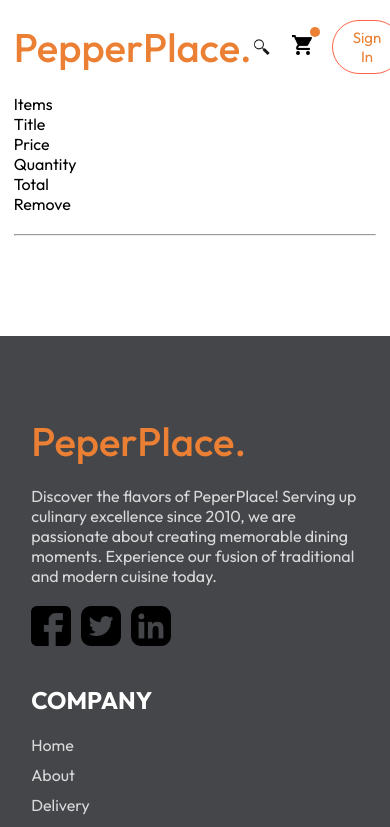
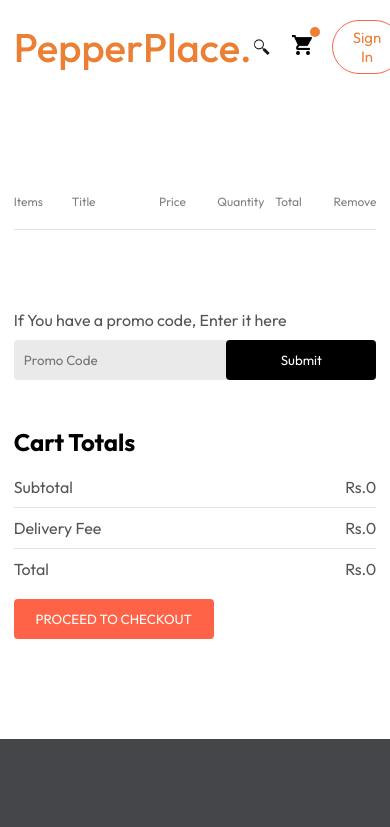
Before and after one commit to udarasahan/food-delivery-frontend, a React (Vite) app: page /cart in a window 390 px wide. Shown: the top 827 px of the page. Built offline with nearby package versions, Linux system fonts and the light colour scheme.

Commit message:
frontend finished

```diff
--- a/src/Components/Header/Header.jsx
+++ b/src/Components/Header/Header.jsx
@@ -6,10 +6,10 @@ const Header = () => {
         <div className='header-content'>
             <h2>Order Your favourite food here</h2>
             <p>Discover a world of culinary delights at PeperPlace. We are dedicated to delivering delicious dishes straight to your doorstep. Our curated menu features a diverse range of mouthwatering options crafted by skilled chefs. From gourmet classics to innovative creations, there is something to satisfy every craving. With easy ordering and swift delivery, treat yourself to a hassle-free dining experience that delights with every bite!</p>
-            <button>View Menu</button>
+            <a href='#food_display'><button>View Menu</button> </a>
         </div>
     </div>
   )
 }
 
-export default Header
+export default Header;
--- a/src/Components/Navbar/Navbar.css
+++ b/src/Components/Navbar/Navbar.css
@@ -11,16 +11,22 @@
     font-weight: 500;
 }
 
+.logo:hover {
+    transform: scale(1.05);
+}
+
 .navbar-menu {
     display: flex;
     list-style: none;
     gap: 30px;
     color: black;
     font-size: 18px;
+
 }
 
 .search_icon {
     max-width: 40px;
+    cursor: pointer;
 }
 
 .bucket {
@@ -59,6 +65,7 @@
 
 .navbar-search-icon {
     position: relative;
+    cursor: pointer;
 }
 
 .navbar-search-icon .dot {
--- a/src/Components/Navbar/Navbar.jsx
+++ b/src/Components/Navbar/Navbar.jsx
@@ -2,13 +2,14 @@ import { useState } from 'react';
 import { assets } from '../../assets/assets';
 import './Navbar.css';
 import PropTypes from 'prop-types';
+import { Link } from 'react-router-dom';
 
 const Navbar = ({ setShowLogin }) => {
   const [menu, setMenu] = useState("home");
 
   return (
     <div className='Navbar'>
-      <p className='logo'>PepperPlace.</p>
+      <Link to='/'><p className='logo'>PepperPlace.</p></Link>
       <ul className="navbar-menu">
         <li onClick={() => setMenu("home")} className={menu === "home" ? "active" : ""}>Home</li>
         <a href='#explore-menu' onClick={() => setMenu("menu")} className={menu === "menu" ? "active" : ""}>Menu</a>
@@ -18,7 +19,7 @@ const Navbar = ({ setShowLogin }) => {
       <div className="navbar-right">
         <img src={assets.search_icon} alt='search_icon' className='search_icon' />
         <div className='navbar-search-icon'>
-          <img src={assets.bucket} alt='bucket' className='bucket' />
+          <Link to='/cart'><img src={assets.bucket} alt='bucket' className='bucket' /></Link>
           <div className='dot'></div>
         </div>
         <button onClick={() => setShowLogin(true)}>Sign In</button>
--- a/src/Context/StoreContext.jsx
+++ b/src/Context/StoreContext.jsx
@@ -8,15 +8,29 @@ const StoreContextProvider = (props) => {
     const [cartItems, setCartItems] = useState({});
 
     const addToCart = (itemID) => {
-        if (!cartItems[itemID]) {
-            setCartItems((prev) => ({ ...prev, [itemID]: 1 }));
-        } else {
-            setCartItems((prev) => ({ ...prev, [itemID]: prev[itemID] + 1 }));
-        }
+        setCartItems((prev) => {
+            const newCount = (prev[itemID] || 0) + 1;
+            return { ...prev, [itemID]: newCount };
+        });
     };
 
     const removeFromCart = (itemID) => {
-        setCartItems((prev) => ({ ...prev, [itemID]: prev[itemID] - 1 }));
+        setCartItems((prev) => {
+            const newCount = (prev[itemID] || 1) - 1;
+            const updatedCart = { ...prev, [itemID]: newCount > 0 ? newCount : 0 };
+            return updatedCart;
+        });
+    };
+
+    const getTotalCartAmount = () => {
+        let totalAmount = 0;
+        for (const item in cartItems) {
+            if (cartItems[item] > 0) {
+                let itemInfo = food_list.find((product) => product.id === item);
+            totalAmount += itemInfo.price * cartItems[item];
+            }
+        }
+        return totalAmount;
     };
 
     useEffect(() => {
@@ -29,6 +43,7 @@ const StoreContextProvider = (props) => {
         setCartItems,
         addToCart,
         removeFromCart,
+        getTotalCartAmount,
     };
 
     return (
--- a/src/Pages/Cart/Cart.css
+++ b/src/Pages/Cart/Cart.css
@@ -0,0 +1,112 @@
+.cart {
+    margin-top: 100px;
+}
+
+.cart-items-title {
+    display: grid;
+    grid-template-columns: 1fr 1.5fr 1fr 1fr 1fr 0.5fr;
+    align-items: center;
+    color: grey;
+    font-size: max(1vw,12px);
+}
+
+.cart-items-item {
+    margin: 10px 0px;
+    color: black;
+}
+
+.cart-items-item img {
+    width: 50px;
+}
+
+.cart hr {
+    height: 1px;
+    background-color: #e2e2e2;
+    border: none;
+}
+
+.remove-icon {
+    cursor: pointer;
+}
+
+.remove-icon:hover {
+    color: red;
+    font-weight: 1000;
+}
+
+.cart-bottom {
+    margin-top: 80px;
+    display: flex;
+    justify-content: space-between;
+    gap: max(12vw,20px);
+}
+
+.cart-total {
+    flex: 1;
+    display: flex;
+    flex-direction: column;
+    gap: 20px;
+}
+
+.cart-total-details {
+    display: flex;
+    justify-content: space-between;
+    color: #555;
+}
+
+.cart-total hr {
+    margin: 10px 0px;
+}
+
+.cart-total button {
+    border: none;
+    color: white;
+    background-color: tomato;
+    width: max(15vw,200px);
+    padding: 12px 0px;
+    border-radius: 4px;
+    cursor: pointer;
+}
+
+.cart-promocode {
+    flex: 1;
+}
+
+.cart-promocode p {
+    color: #555;
+}
+
+.cart-promocode-input {
+    margin-top: 10px;
+    display: flex;
+    justify-content: space-between;
+    align-items: center;
+    background-color: #eaeaea;
+    border-radius: 4px;
+}
+
+.cart-promocode-input input {
+    background: transparent;
+    border: none;
+    outline: none;
+    padding-left: 10px;
+}
+
+.cart-promocode-input button {
+    width: max(10vw,150px);
+    padding: 12px 5px;
+    background-color: black;
+    border: none;
+    color: white;
+    border-radius: 4px;
+    cursor: pointer;
+}
+
+@media (max-width:750px) {
+    .cart-bottom {
+        flex-direction: column-reverse;
+    }
+    .cart-promocode {
+        justify-content: start;
+    }
+}
--- a/src/Pages/Cart/Cart.jsx
+++ b/src/Pages/Cart/Cart.jsx
@@ -1,15 +1,22 @@
-//import { useState } from 'react'
-import './Cart.css'
-//import StoreContext from '../../Context/StoreContext'
+import { useContext, useEffect } from 'react';
+import './Cart.css';
+import { StoreContext } from '../../Context/StoreContext';
+import { useNavigate } from 'react-router-dom';
 
 const Cart = () => {
+  const { cartItems, food_list, removeFromCart, getTotalCartAmount } = useContext(StoreContext);
+  const navigate = useNavigate();
 
-  //const {cartItems,food_list,removeFromCart} = useState(StoreContext);
+  useEffect(() => {
+    console.log("Cart Items:", cartItems);
+    console.log("Food List:", food_list);
+    console.log("Total Cart Amount:", getTotalCartAmount());
+  }, [cartItems, food_list, getTotalCartAmount]);
 
   return (
     <div className='cart'>
       <div className="cart-items">
-        <div className="class-items-title">
+        <div className="cart-items-title">
           <p>Items</p>
           <p>Title</p>
           <p>Price</p>
@@ -19,9 +26,58 @@ const Cart = () => {
         </div>
         <br />
         <hr />
+        {food_list.map((item) => {
+          if (cartItems[item.id] > 0) {
+            return (
+              <div key={item.id}>
+                <div className='cart-items-title cart-items-item'>
+                  <img src={item.image} alt="" />
+                  <p>{item.name}</p>
+                  <p>{item.price}</p>
+                  <p>{cartItems[item.id]}</p>
+                  <p>{item.price * cartItems[item.id]}</p>
+                  <p className='remove-icon' onClick={() => removeFromCart(item.id)}>X</p>
+                </div>
+                <hr />
+              </div>
+            );
+          }
+          return null;
+        })}
+      </div>
+      <div className='cart-bottom'>
+        <div className='cart-total'>
+          <h2>Cart Totals</h2>
+          <div>
+            <div className='cart-total-details'>
+              <p>Subtotal</p>
+              <p>Rs.{getTotalCartAmount()}</p>
+            </div>
+            <hr />
+            <div className='cart-total-details'>
+              <p>Delivery Fee</p>
+              <p>Rs.{getTotalCartAmount() === 0 ? 0 : 250}</p>
+            </div>
+            <hr />
+            <div className='cart-total-details'>
+              <p>Total</p>
+              <p>Rs.{getTotalCartAmount() === 0 ? 0 : getTotalCartAmount() + 250}</p>
+            </div>
+          </div>
+          <button onClick={() => navigate('/order')}>PROCEED TO CHECKOUT</button>
+        </div>
+        <div className='cart-promocode'>
+          <div>
+            <p>If You have a promo code, Enter it here</p>
+            <div className='cart-promocode-input'>
+              <input type="text" placeholder='Promo Code' />
+              <button>Submit</button>
+            </div>
+          </div>
+        </div>
       </div>
     </div>
-  )
-}
+  );
+};
 
 export default Cart;
--- a/src/Pages/Place Order/PlaceOrder.css
+++ b/src/Pages/Place Order/PlaceOrder.css
@@ -0,0 +1,42 @@
+.place-order {
+    display: flex;
+    align-items: start;
+    justify-content: space-between;
+    gap: 50px;
+    margin-top: 100px;
+}
+
+.place-order-left {
+    width: 100%;
+    max-width: max(30%,500px);
+}
+
+.place-order-left .title {
+    font-size: 30px;
+    font-weight: 600;
+    margin-bottom: 50px;
+}
+
+.place-order-left input {
+    margin-bottom: 15px;
+    width: 100%;
+    padding: 10px;
+    border: 1px solid #c5c5c5;
+    border-radius: 4px;
+    outline-color: tomato;
+}
+
+.place-order-left .multi-fields {
+    display: flex;
+    gap: 10px;
+
+}
+
+.place-order-right {
+    width: 100%;
+    max-width: max(40%,500px);
+}
+
+.place-order .cart-total button {
+    margin-top: 30px;
+}
--- a/src/Pages/Place Order/PlaceOrder.jsx
+++ b/src/Pages/Place Order/PlaceOrder.jsx
@@ -1,10 +1,50 @@
+import { useContext } from 'react'
 import './PlaceOrder.css'
+import { StoreContext } from '../../Context/StoreContext'
 
 const PlaceOrder = () => {
+
+  const {getTotalCartAmount} = useContext(StoreContext)
+
   return (
-    <div>
-
-    </div>
+    <form className='place-order'>
+        <div className='place-order-left'>
+          <p className="title">Delivery Information</p>
+          <div className="multi-fields">
+            <input type="text" placeholder='First Name' />
+            <input type="text" placeholder='Last Name' />
+          </div>
+          <input type="email" placeholder='Email Address' />
+          <input type="text" placeholder='Street' />
+          <div className="multi-fields">
+            <input type="text" placeholder='City' />
+            <input type="text" placeholder='Province' />
+        </div>
+        <input type="text" placeholder='Phone' />
+        </div>
+        <div className="place-order-right">
+        <div className='cart-total'>
+                    <h2>Cart Totals</h2>
+                    <div>
+                    <div className='cart-total-details'>
+                        <p>Subtotal</p>
+                        <p>Rs.{getTotalCartAmount()}</p>
+                      </div>
+                      <hr />
+                      <div className='cart-total-details'>
+                        <p>Delivery Fee</p>
+                        <p>Rs.{getTotalCartAmount()===0?0:250}</p>
+                      </div>
+                      <hr />
+                      <div className='cart-total-details'>
+                        <p>Total</p>
+                        <p>Rs.{getTotalCartAmount()===0?0:getTotalCartAmount()+250}</p>
+                      </div>
+                    </div>
+                    <button>PROCEED TO PAYMENT</button>
+                  </div>
+        </div>
+    </form>
   )
 }
 
```
